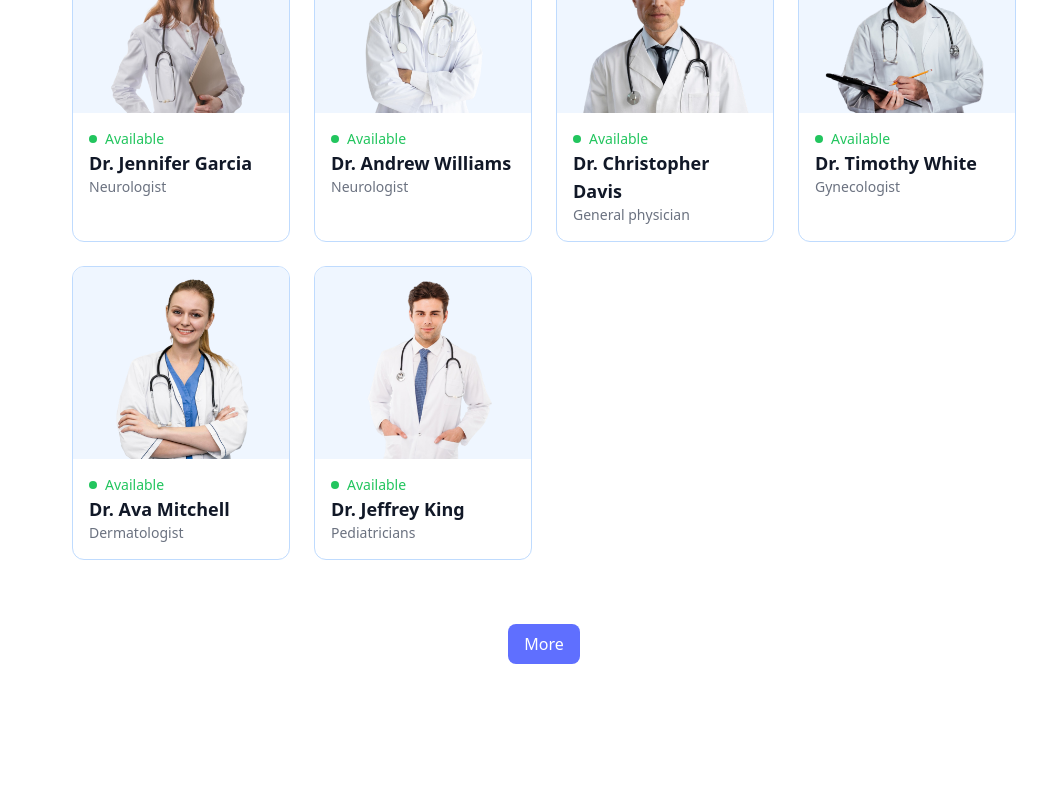
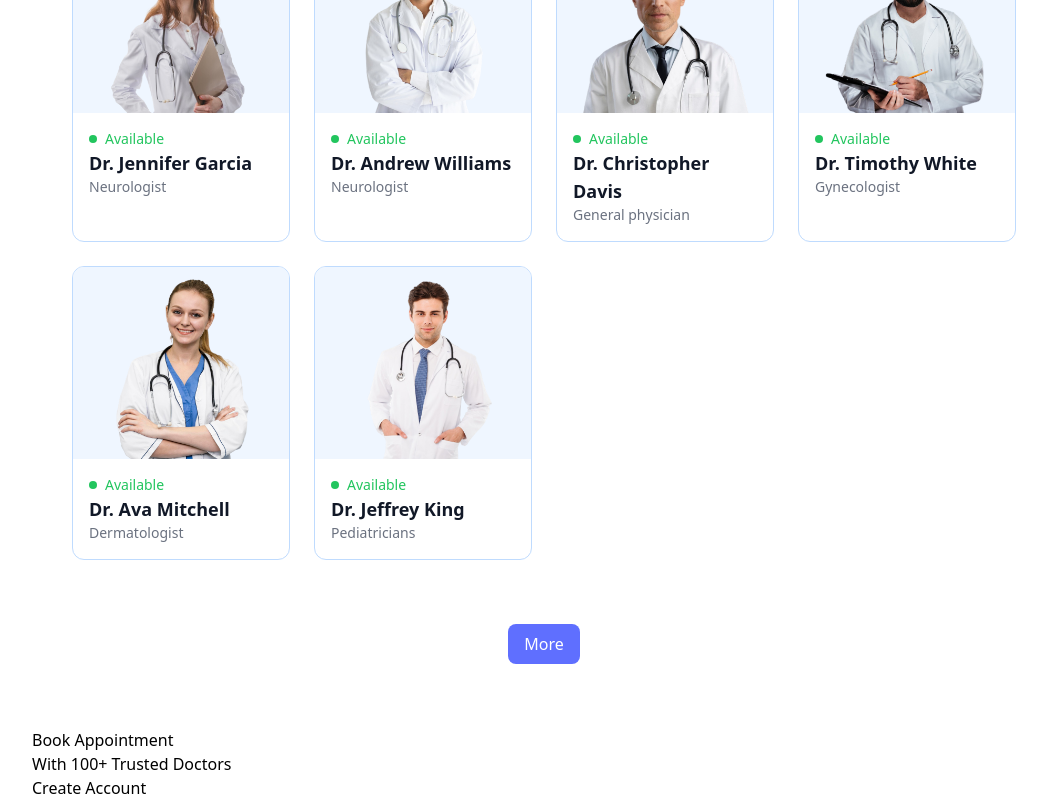
Before and after one commit to Md-SalmanHossen/DoctoreBookingApp, a React (Vite) app in the folder client-side/: page / in a window 1280 px wide. Shown: the part 1665-2465 px from the top of the page, without its empty margins (96-1143 px from the left). Before the commit the page ends 2393 px from the top, so only its background shows below. Built offline with nearby package versions, Linux system fonts and the light colour scheme.

Commit message:
add context file

```diff
--- a/client-side/index.html
+++ b/client-side/index.html
@@ -1,5 +1,5 @@
 <!doctype html>
-<html lang="en">
+<html lang="en" class="scroll-smooth">
   <head>
     <meta charset="UTF-8" />
     <link rel="icon" type="image/svg+xml" href="/vite.svg" />
--- /dev/null
+++ b/client-side/src/components/Banner.jsx
@@ -0,0 +1,23 @@
+import React from 'react'
+
+const Banner = () => {
+  return (
+    <div>
+         {/*......left side........  */}
+         <div>
+            <div>
+               <p>Book Appointment</p>
+               <p>With 100+ Trusted Doctors</p>
+            </div>
+            <button>Create Account</button>
+            <div></div>
+         </div>
+         {/*......right side........  */}
+         <div>
+
+         </div>
+    </div>
+  )
+}
+
+export default Banner
--- a/client-side/src/components/TopDoctors.jsx
+++ b/client-side/src/components/TopDoctors.jsx
@@ -1,8 +1,14 @@
-import React from 'react';
-import { doctors } from '../assets/assets_frontend/assets';
+import React, { useContext } from 'react';
+import { useNavigate } from 'react-router-dom';
+import { AppContext } from '../context/AppContext';
 
 const TopDoctors = () => {
+
+   const navigate=useNavigate();
+   const {doctors}=useContext(AppContext)
+
    return (
+
       <div className='flex flex-col items-center gap-4 my-16 text-gray-900 md:mx-10'>
          <h1 className='text-3xl font-medium'>Top Doctors Book</h1>
          <p className='sm:w-1/3 text-center text-sm'>Simply browse through our extensive list of trusted doctors</p>
@@ -11,6 +17,7 @@ const TopDoctors = () => {
             {
                doctors.slice(0, 10).map((item, index) => (
                   <div
+                     onClick={()=>navigate(`/appointment/${item._id}`)}
                      className='border border-blue-200 rounded-xl overflow-hidden cursor-pointer hover:-translate-y-2 transition-transform duration-300'
                      key={index}
                   >
@@ -31,7 +38,7 @@ const TopDoctors = () => {
                ))
             }
          </div>
-      <button className='mt-6 bg-primary text-white px-4 py-2 rounded-lg hover:bg-blue-600 transition-colors duration-300'>
+         <button onClick={()=>{navigate('/doctors');scrollTo(0,0)}} className='mt-6 bg-primary text-white px-4 py-2 rounded-lg hover:bg-blue-600 transition-colors duration-300'>
             More
          </button>
       </div>
--- /dev/null
+++ b/client-side/src/context/AppContext.jsx
@@ -0,0 +1,20 @@
+import { createContext } from "react"
+import { doctors } from "../assets/assets_frontend/assets"
+
+export const AppContext=createContext()
+
+const AppContextProvider=(props)=>{
+
+
+   const value={
+      doctors
+   }
+
+   return(
+      <AppContext.Provider value={value}>
+         {props.children}
+      </AppContext.Provider>
+   )
+}
+
+export default AppContextProvider;
--- a/client-side/src/main.jsx
+++ b/client-side/src/main.jsx
@@ -4,9 +4,12 @@ import App from './App.jsx'
 import './index.css'
 
 import {BrowserRouter} from 'react-router-dom'
+import AppContextProvider from './context/AppContext.jsx'
 
 createRoot(document.getElementById('root')).render(
   <BrowserRouter>
-    <App />
+    <AppContextProvider>
+      <App />
+    </AppContextProvider>
   </BrowserRouter>,
 )
--- a/client-side/src/pages/Home.jsx
+++ b/client-side/src/pages/Home.jsx
@@ -3,6 +3,7 @@ import React from 'react'
 import Header from '../components/Header'
 import SpecialtyMenu from '../components/SpecialtyMenu';
 import TopDoctors from '../components/TopDoctors';
+import Banner from '../components/Banner';
 
 const Home = () => {
   return (
@@ -10,6 +11,7 @@ const Home = () => {
       <Header/>
       <SpecialtyMenu/>
       <TopDoctors/>
+      <Banner/>
     </div>
   )
 }
```
Lines whose indentation alone changed are shown as unchanged.
